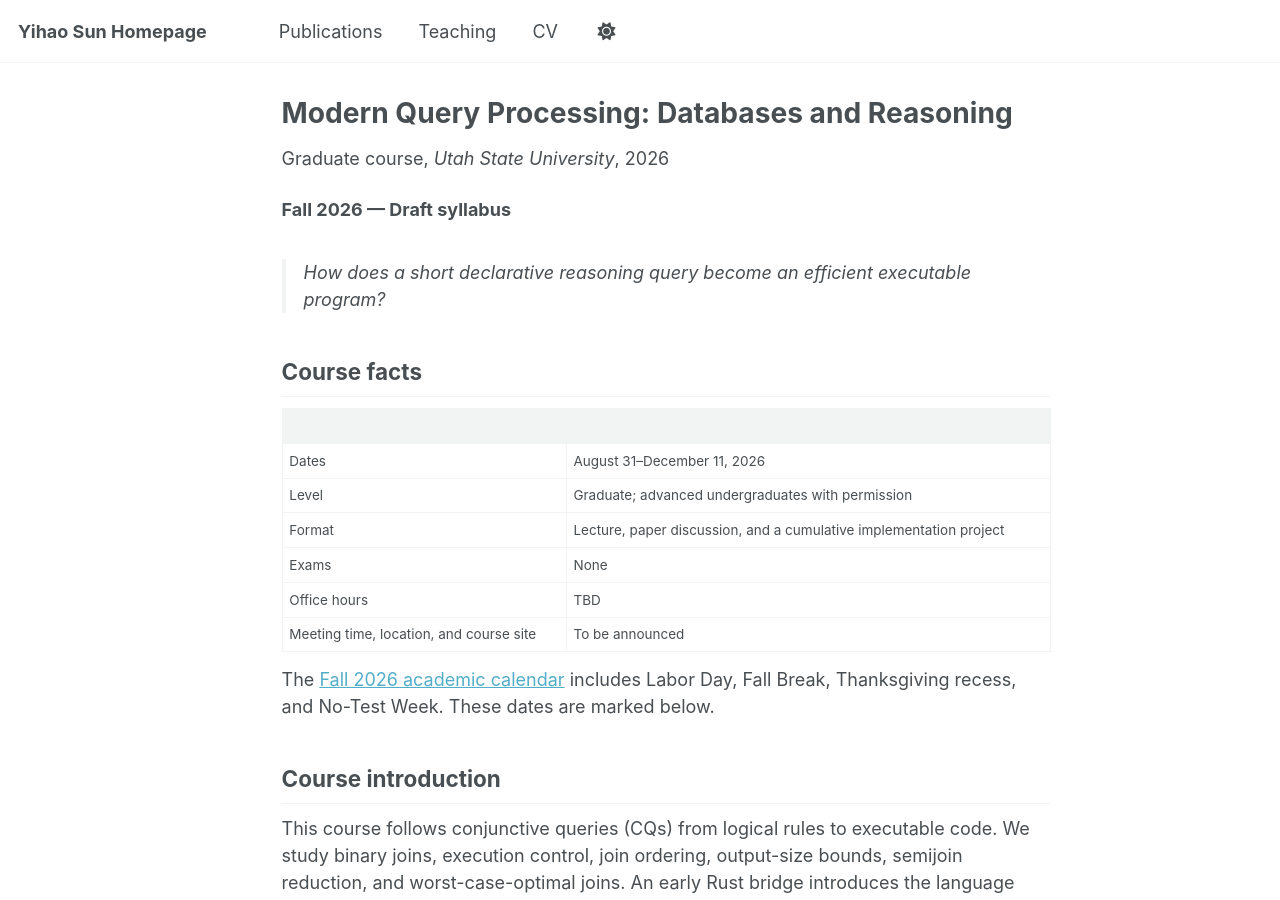
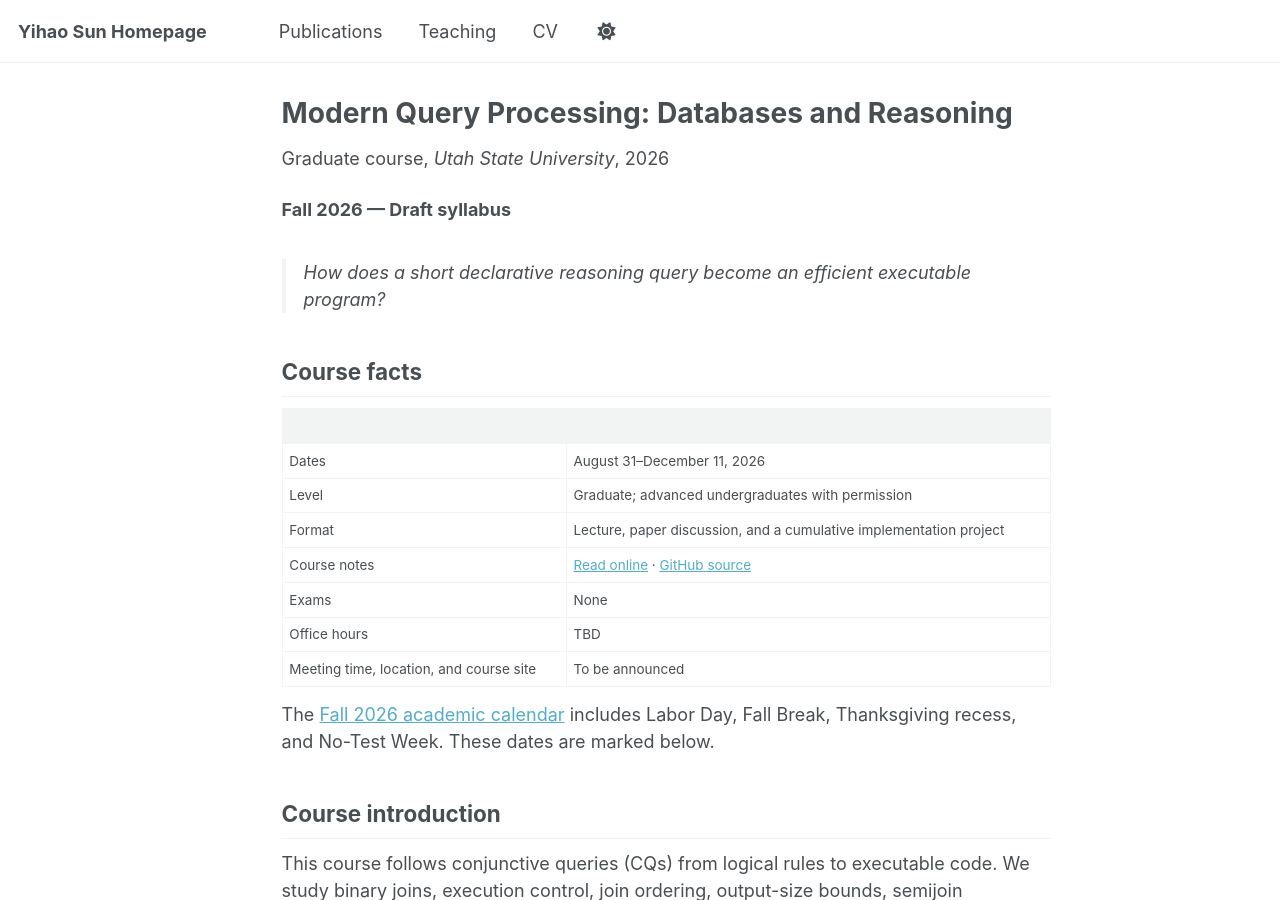
Before and after one commit to StarGazerM/StarGazerM.github.io, a Jekyll site: the page built from _teaching/2026-fall-modern-query-processing.md, in a window 1280 px wide and 900 px high. Built offline with Jekyll 4.4.1, drawn with Linux system fonts in a browser that asks for light colours; a script that is not in the unit is left out.

Commit message:
Link public course notes

```diff
--- a/_teaching/2026-fall-modern-query-processing.md
+++ b/_teaching/2026-fall-modern-query-processing.md
@@ -23,6 +23,7 @@ comments: false
 | Dates | August 31–December 11, 2026 |
 | Level | Graduate; advanced undergraduates with permission |
 | Format | Lecture, paper discussion, and a cumulative implementation project |
+| Course notes | [Read online](https://pldi.me/modern-query-processing-notes/) · [GitHub source](https://github.com/StarGazerM/modern-query-processing-notes) |
 | Exams | None |
 | Office hours | TBD |
 | Meeting time, location, and course site | To be announced |
```
